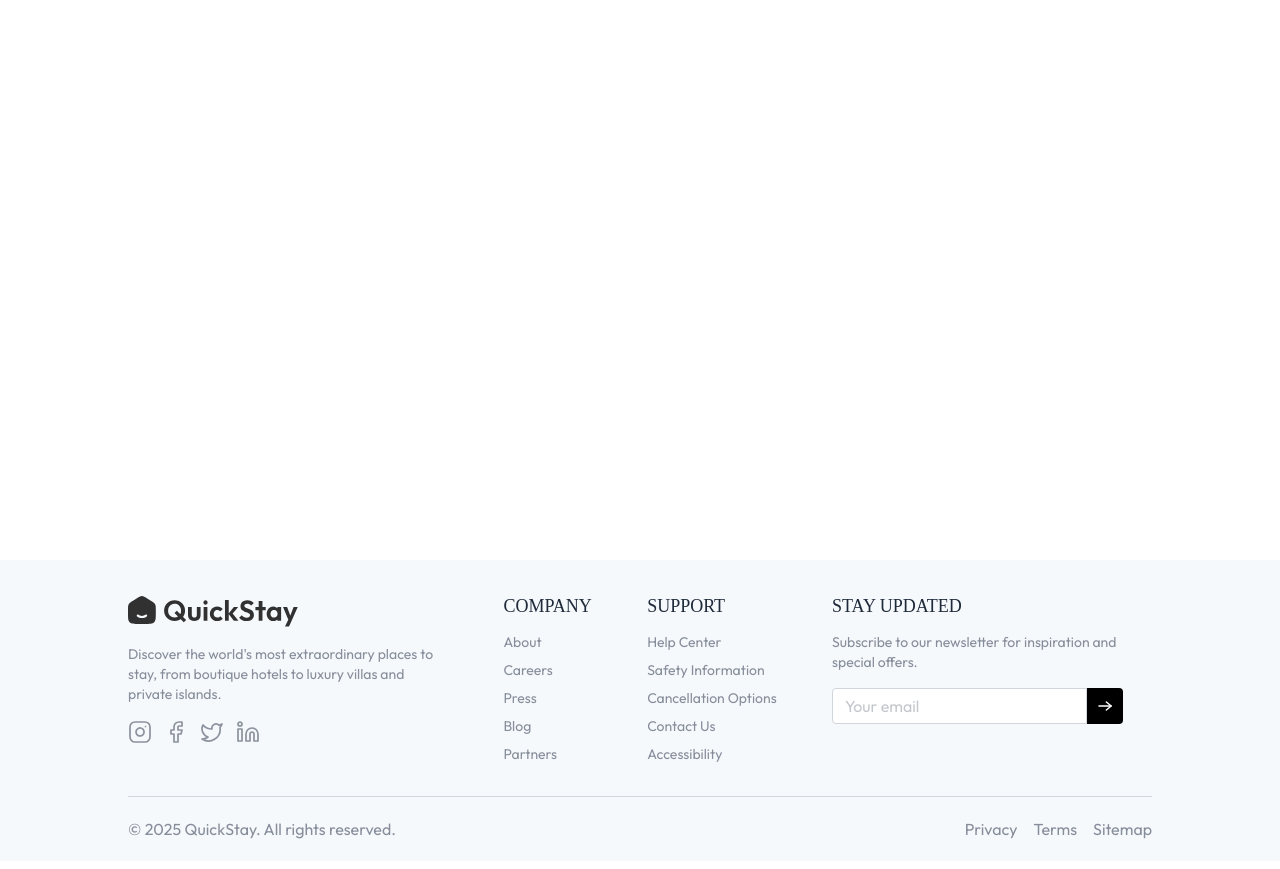
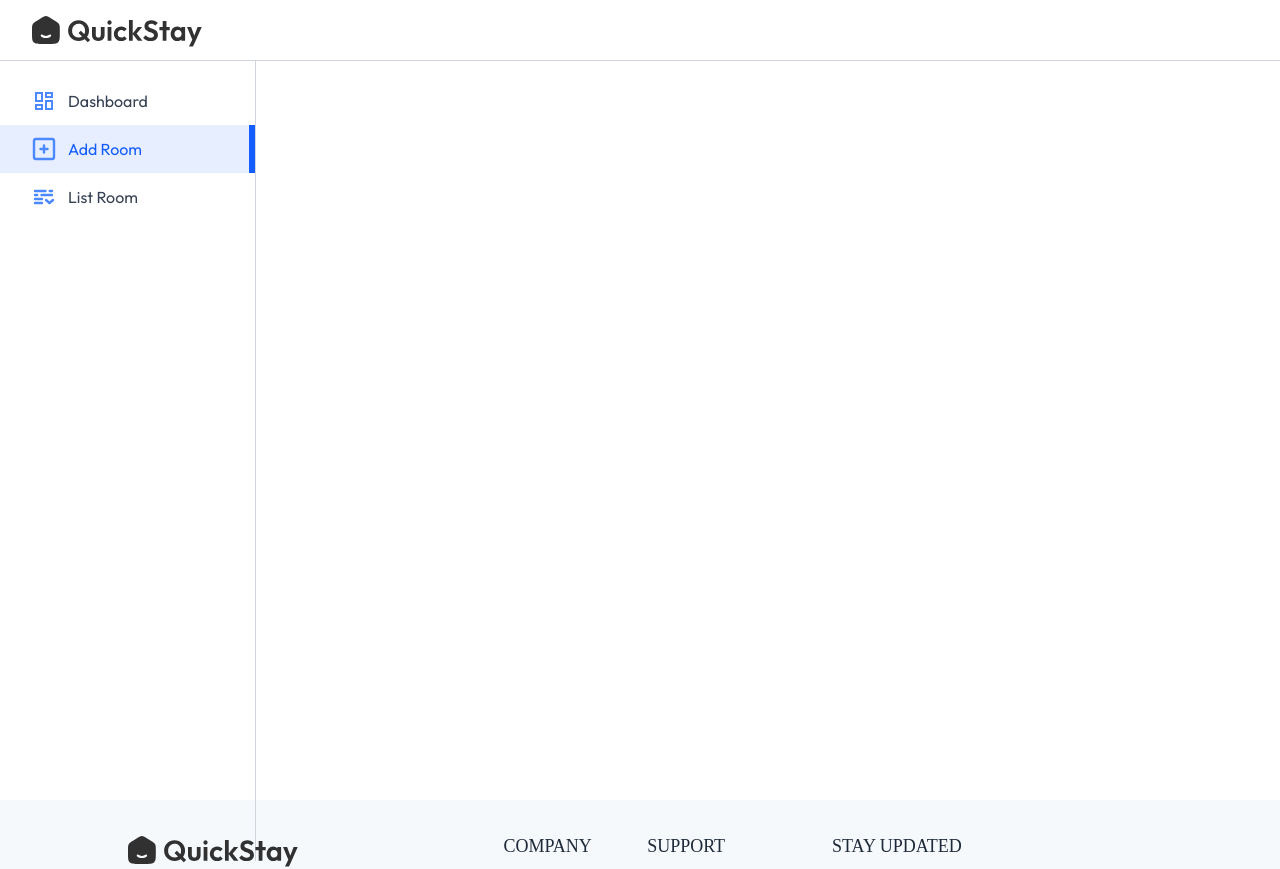
Before and after one commit to Bhargav722/QuickStay, a React app: page /owner/add-room in a window 1280 px wide. Shown: the top 869 px of the page. Built offline with nearby package versions, Linux system fonts and the light colour scheme; the HTML template or start-up script is replaced by a standard one; a web font is replaced by a local one.

Commit message:
Owner Layout

```diff
--- a/src/App.jsx
+++ b/src/App.jsx
@@ -7,19 +7,28 @@ import AllRooms from './pages/AllRooms'
 import RoomDetails from './pages/RoomDetails'
 import MyBookings from './pages/MyBookings'
 import HotelReg from './components/HotelReg'
+import Layout from './pages/hotelOwner/Layout'
+import Dashboard from './pages/hotelOwner/Dashboard'
+import ListRoom from './pages/hotelOwner/ListRoom'
+import AddRoom from './pages/hotelOwner/AddRoom'
 
 const App = () => {
   const isOwnerPath = useLocation().pathname.includes("owner")
   return (
     <div>
       {!isOwnerPath && <Navbar />}
-      { false && <HotelReg/>}
+      {false && <HotelReg/>}
       <div className='min-h-[70vh]'>
         <Routes>
           <Route path='/' element={<Home/>}/>
           <Route path='/rooms' element={<AllRooms/>}/>
           <Route path='/rooms/:id' element={<RoomDetails/>} />
           <Route path='/my-bookings' element={<MyBookings/>} />
+          <Route path='/owner' element={<Layout/>}>
+            <Route index element={<Dashboard/>}/>
+            <Route path='add-room' element={<AddRoom/>}/>
+            <Route path='list-room' element={<ListRoom/>}/>
+          </Route>
         </Routes>
 
       </div>
--- /dev/null
+++ b/src/components/hotelOwner/Navbar.jsx
@@ -0,0 +1,17 @@
+import { UserButton } from '@clerk/clerk-react'
+import React from 'react'
+import { Link } from 'react-router-dom'
+import { assets } from '../../assets/assets'
+
+const Navbar = () => {
+  return (
+    <div className='flex items--center justify-between px-4 md:px-8 border-b border-gray-300 py-3 bg-white transition-all duration-300'>
+        <Link to='/'>
+            <img src={assets.logo} alt='logo' className='h-9 invert opacity-80'/>
+        </Link>
+        <UserButton/>
+    </div>
+  )
+}
+
+export default Navbar
--- /dev/null
+++ b/src/components/hotelOwner/Sidebar.jsx
@@ -0,0 +1,23 @@
+import React from 'react'
+import { assets } from '../../assets/assets'
+import { NavLink } from 'react-router-dom'
+
+const Sidebar = () => {
+    const sidebarLinks = [
+        {name: "Dashboard", path: "/owner", icon: assets.dashboardIcon},
+        {name: "Add Room", path: "/owner/add-room", icon: assets.addIcon},
+        {name: "List Room", path: "/owner/list-room", icon: assets.listIcon},
+    ]
+  return (
+    <div className='md:w-64 w-16 border-r h-full text-base border-gray-300 pt-4 flex flex-col transition-all duration-300'>
+        {sidebarLinks.map((item, index)=>(
+            <NavLink to={item.path} key={index} end='/owner' className={({isActive}) =>`flex items-center py-3 px-4 md:px-8 gap-3 ${isActive ? "border-r-4 md:border-r-[6px] bg-blue-600/10 border-blue-600 text-blue-600" : "hover:bg-gray-100/90 border-white text-gray-700"}`}>
+                <img src={item.icon} alt={item.name} className='min-h-6 min-w-6'/>
+                <p className='md:block hidden text-center'>{item.name}</p>
+            </NavLink>
+        ))}
+    </div>
+  )
+}
+
+export default Sidebar
--- /dev/null
+++ b/src/pages/hotelOwner/AddRoom.jsx
@@ -0,0 +1,9 @@
+import React from 'react'
+
+const AddRoom = () => {
+  return (
+    <div></div>
+  )
+}
+
+export default AddRoom
--- /dev/null
+++ b/src/pages/hotelOwner/Dashboard.jsx
@@ -0,0 +1,11 @@
+import React from 'react'
+
+const Dashboard = () => {
+  return (
+    <div>
+
+    </div>
+  )
+}
+
+export default Dashboard
--- /dev/null
+++ b/src/pages/hotelOwner/Layout.jsx
@@ -0,0 +1,20 @@
+import React from 'react'
+import Navbar from '../../components/hotelOwner/Navbar'
+import Sidebar from '../../components/hotelOwner/Sidebar'
+import { Outlet } from 'react-router-dom'
+
+const Layout = () => {
+  return (
+    <div className='fleex flex-col h-screen'>
+        <Navbar/>
+        <div className='flex h-full'>
+            <Sidebar/>
+            <div className='flex-1 p-4 pt-10 md:px-10 h-full'>
+                <Outlet/>
+            </div>
+        </div>
+    </div>
+  )
+}
+
+export default Layout
--- /dev/null
+++ b/src/pages/hotelOwner/ListRoom.jsx
@@ -0,0 +1,9 @@
+import React from 'react'
+
+const ListRoom = () => {
+  return (
+    <div></div>
+  )
+}
+
+export default ListRoom
```
